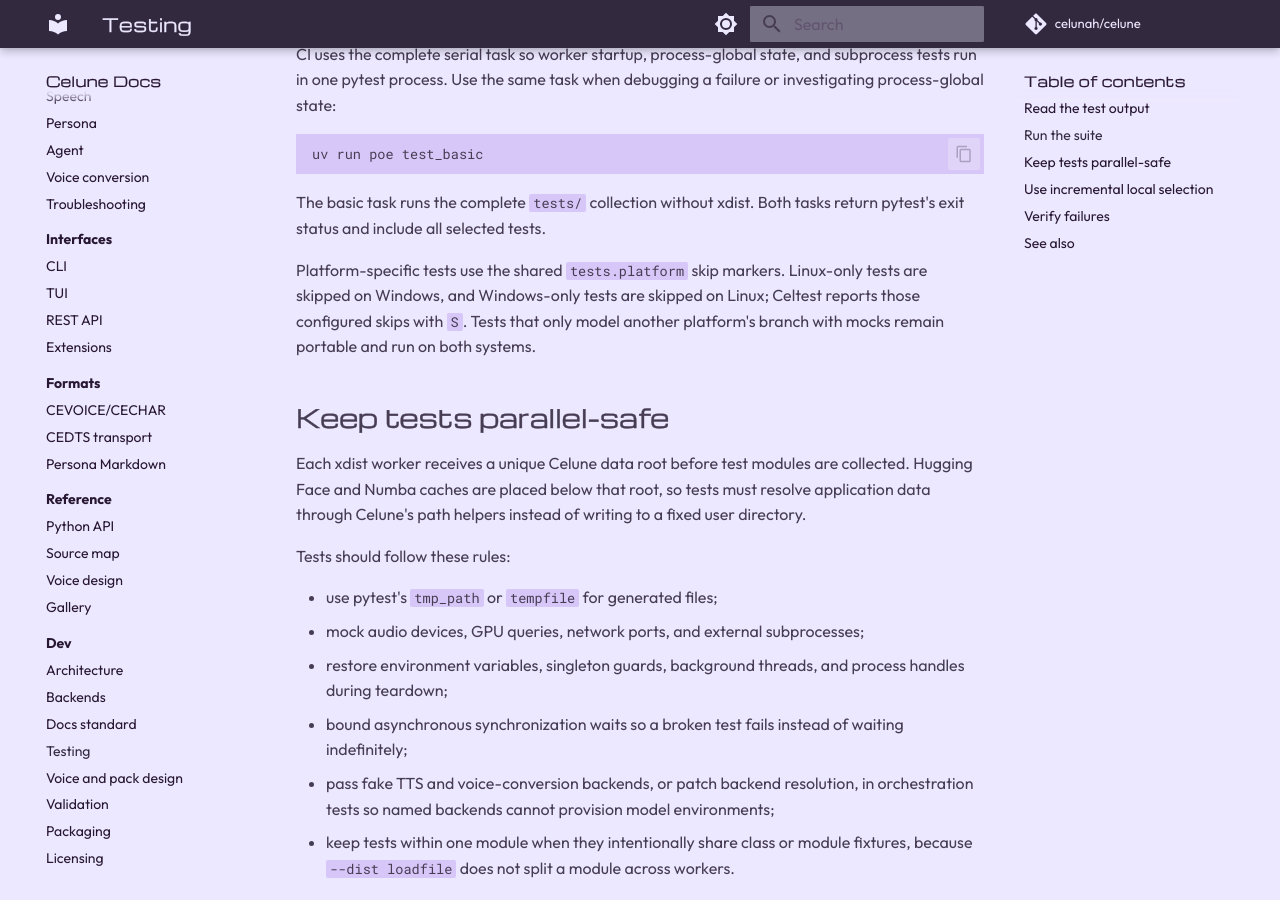
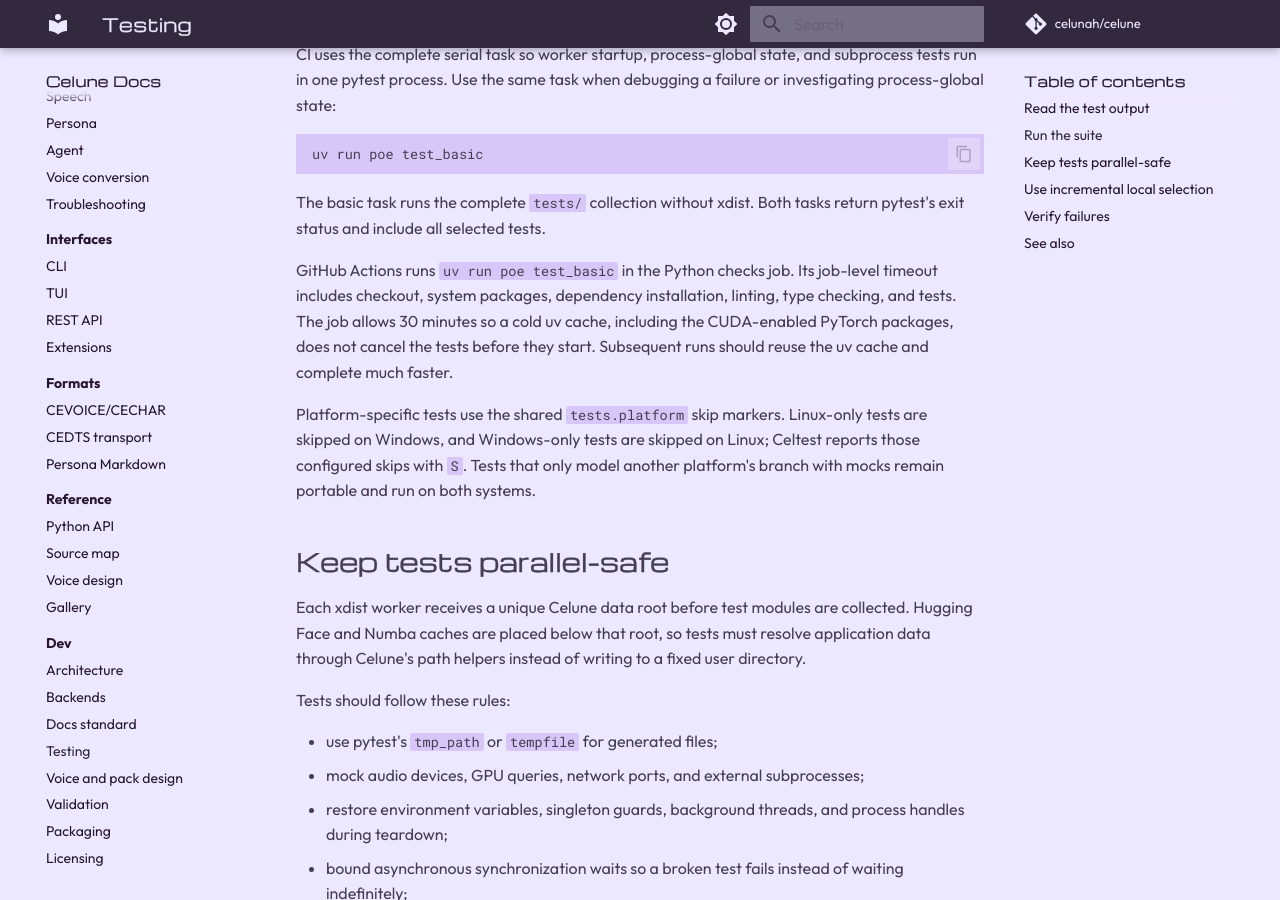
Before and after one commit to celunah/celune, an MkDocs documentation site: the page built from docs/development/testing.md, in a window 1280 px wide and 900 px high, scrolled down 2374 px. Built offline with MkDocs 1.6.1 and Material for MkDocs 9.7.7, drawn with Linux system fonts in a browser that asks for light colours; comment, search, counter and statistics services are not loaded.

Commit message:
fix(ci): allow cold dependency installs

```diff
--- a/docs/development/testing.md
+++ b/docs/development/testing.md
@@ -127,6 +127,13 @@
 The basic task runs the complete `tests/` collection without xdist. Both
 tasks return pytest's exit status and include all selected tests.
 
+GitHub Actions runs `uv run poe test_basic` in the Python checks job. Its
+job-level timeout includes checkout, system packages, dependency installation,
+linting, type checking, and tests. The job allows 30 minutes so a cold uv
+cache, including the CUDA-enabled PyTorch packages, does not cancel the tests
+before they start. Subsequent runs should reuse the uv cache and complete much
+faster.
+
 Platform-specific tests use the shared `tests.platform` skip markers. Linux-only
 tests are skipped on Windows, and Windows-only tests are skipped on Linux;
 Celtest reports those configured skips with `S`. Tests that only model another
```
Also changed, not shown: 1 other file.
